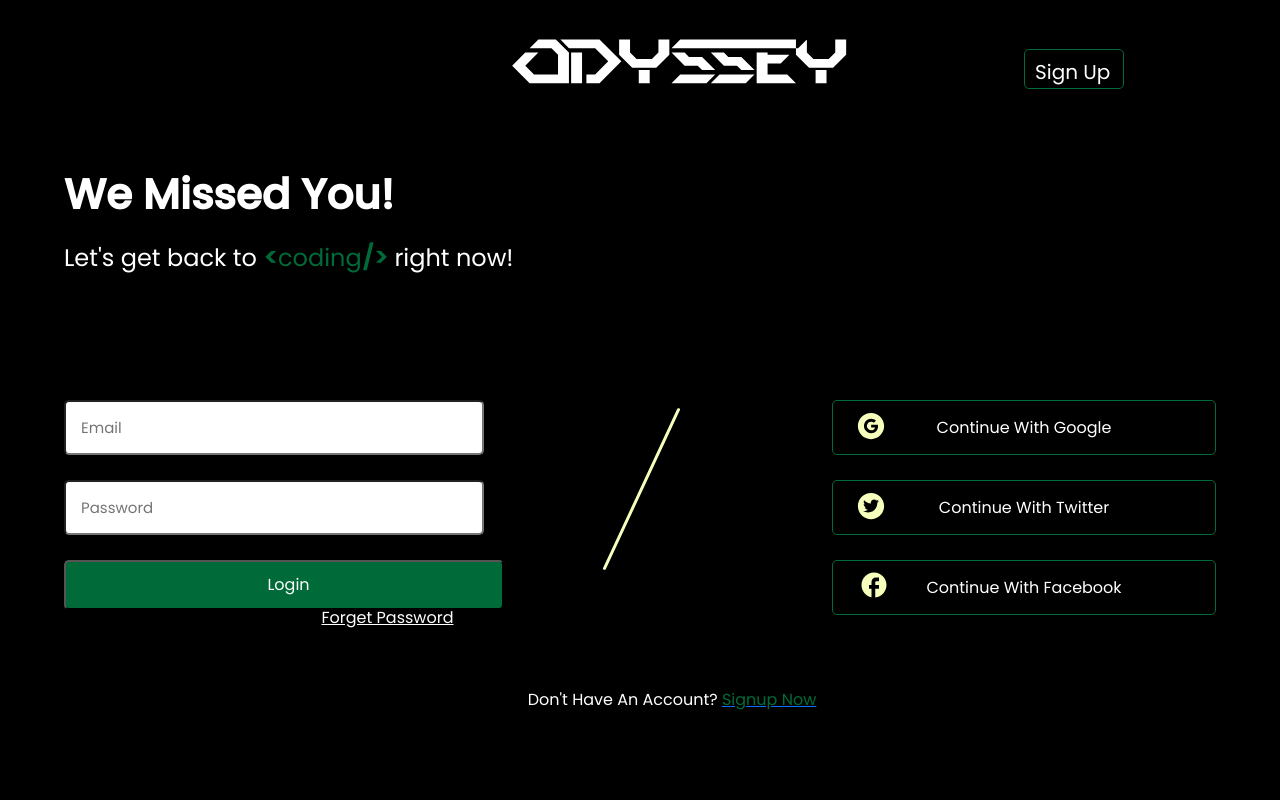
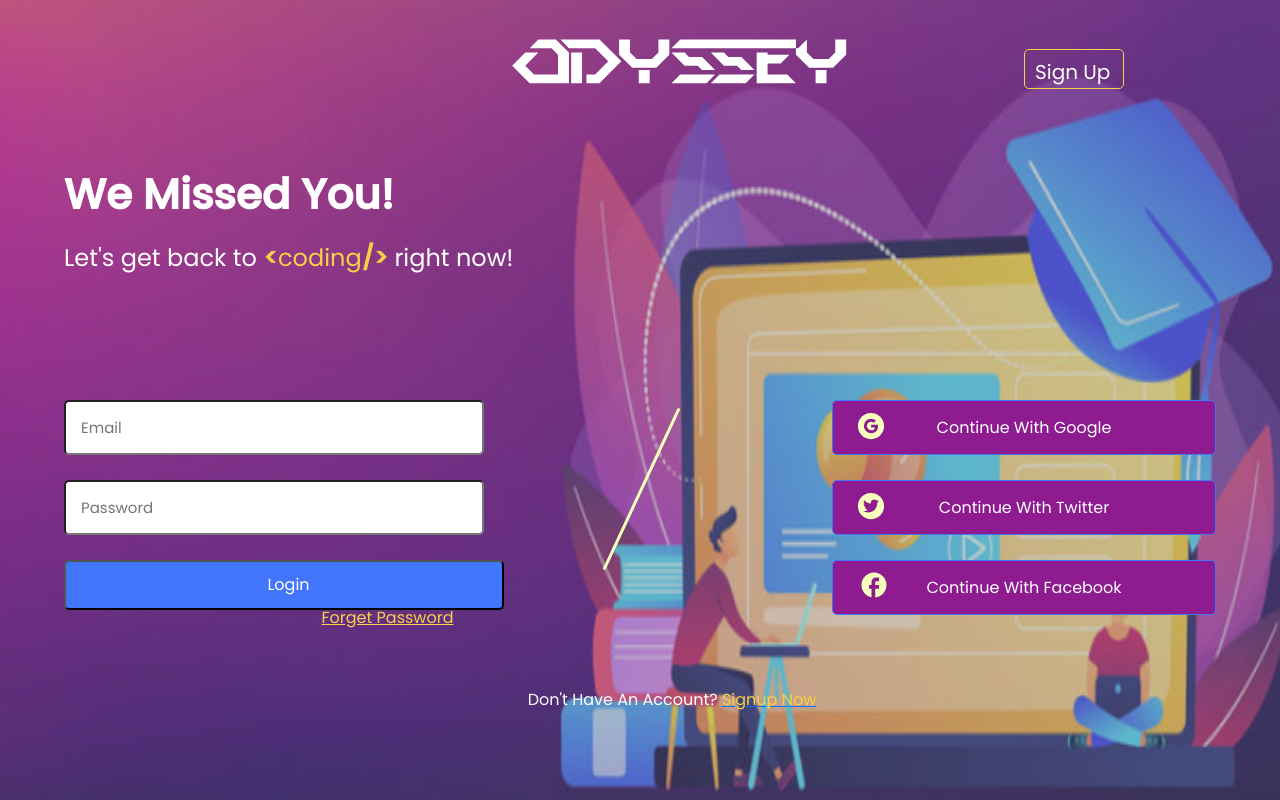
Before and after one commit to MUSSAFARA-RIAZ/EC-PROJECT-, a React (Create React App) app: page /login in a window 1280 px wide. Built offline with nearby package versions, Linux system fonts and the light colour scheme.

Commit message:
theme-changes

```diff
--- a/src/Components/Cards.jsx
+++ b/src/Components/Cards.jsx
@@ -6,12 +6,12 @@ function Cards() {
   return (
 
    <div>
-    <Card style={{ width: '18rem',backgroundColor:' #101820', }}>
+    <Card style={{ width: '18rem',backgroundColor:' #f7d147', }}>
       <Card.Img variant="top" src="https://t3.ftcdn.net/jpg/03/18/60/62/360_F_318606217_Hk8jo2MVoI33SQOkYrfOF929J7JgIP0P.jpg"
        />
       <Card.Body>
-        <Card.Title style={{color:'green'}}>Front end Developer</Card.Title>
-        <Card.Text style={{ color:'white'}}>
+        <Card.Title style={{color:'#8e1b90'}}>Front end Developer</Card.Title>
+        <Card.Text style={{ color:'#4176fa'}}>
           Lorem ipsum dolor sit amet consectetur adipisicing elit. Perspiciatis distinctio minus quaerat tempore. Quo voluptatem provident omnis quam natus excepturi quibusdam, ducimus magni
 
         </Card.Text>
@@ -19,7 +19,7 @@ function Cards() {
 
       </Card.Body>
     </Card>
-    <button style={{width:280,backgroundColor:'green',color:'white',borderRadius:10, borderWidth:3 , borderStyle:"solid" , borderColor:"green",marginTop:10  }}>Browse All</button>
+    <button style={{width:280,backgroundColor:'#4176fa',color:'white',borderRadius:10, borderWidth:3 , borderStyle:"solid" , borderColor:"green",marginTop:10  }}>Browse All</button>
 
     </div>
 
--- a/src/Components/Codelove.jsx
+++ b/src/Components/Codelove.jsx
@@ -10,7 +10,7 @@ export default function Codelove() {
       <div className='codecards'>
        <div className='code1'>
        <p className='codetext'>Lorem ipsum dolor sit amet, consectetur adipiscing elit. Fusce volutpat elit ut quam viverra efficitur. Sed eu sem tristique, vestibulum nunc sed, pharetra libero. Vestibulum sed nisi nec mi lacinia feugiat. Duis at sapien ut sem imperdiet tincidunt. Vestibulum ante ipsum prim</p>
-       <Button variant="danger" style={{position:"relative",left:0,width:300}}>View</Button>
+       <Button variant="danger" style={{position:"relative",left:0,width:300, backgroundColor:'#4176fa'}}>View</Button>
        </div>
        <div className='code2'>
         <img
--- a/src/Components/Login/Login.css
+++ b/src/Components/Login/Login.css
@@ -1,5 +1,8 @@
 #login-page {
     background-color: black;
+    background-image: url('../../../public/images/bg-.png');
+    background-size: 100% 100%;
+    background-repeat: no-repeat;
     font-family: "Poppins", sans-serif;
     width: 100%;
     height: 100vh;
@@ -15,7 +18,7 @@
     font-size: 20px;
     line-height: 24px;
 
-    border: 1px solid #006b38;
+    border: 1px solid #f7d147;
     border-radius: 5px;
     padding: 10px;
     color: #ffffff;
@@ -50,7 +53,7 @@
     color: #ffffff;
   }
   .left span {
-    color: #006b38;
+    color: #f7d147;
   }
   .left p {
     position: absolute;
@@ -99,7 +102,7 @@
     left: 5%;
     top: 35rem;
     font-size: 16px;
-    background: #006b38;
+    background: #4176fa;
     border-radius: 5px;
     padding-left: 15px;
     cursor: pointer;
@@ -126,11 +129,11 @@
     left: 65%;
     top: 25rem;
 
-    border: 1px solid #006b38;
+    border: 1px solid #4176fa;
     border-radius: 5px;
     font-size: 16px;
 
-    background-color: black;
+    background-color: #8e1b90;
     color: #ffffff;
     cursor: pointer;
   }
@@ -144,11 +147,11 @@
     left: 65%;
     top: 30rem;
 
-    border: 1px solid #006b38;
+    border: 1px solid #4176fa;
     border-radius: 5px;
     font-size: 16px;
 
-    background-color: black;
+    background-color: #8e1b90;
     color: #ffffff;
     cursor: pointer;
   }
@@ -162,12 +165,12 @@
     left: 65%;
     top: 35rem;
 
-    border: 1px solid #006b38;
+    border: 1px solid #4176fa;
     border-radius: 5px;
 
     font-size: 16px;
 
-    background-color: black;
+    background-color: #8e1b90;
     color: #ffffff;
     cursor: pointer;
 }
@@ -207,7 +210,7 @@
     color: #ffffff;
   }
   #now {
-    color: #006b38;
+    color: #f7d147;
     cursor: pointer;
 
   }
@@ -225,7 +228,7 @@
     text-align: center;
     text-decoration-line: underline;
 
-    color: #ffffff;
+    color: #f7d147;
   }
 
    /* Mobile devices */
--- a/src/Components/Signup/Signup.css
+++ b/src/Components/Signup/Signup.css
@@ -1,5 +1,8 @@
 #signup-page {
     background-color: black;
+    background-image: url('../../../public/images/bg-.png');
+    background-size: 100% 100%;
+    background-repeat: no-repeat;
     font-family: "Poppins", sans-serif;
     width: 100%;
     height: 100vh;
@@ -19,7 +22,7 @@
     color: #ffffff;
   }
   .s-left span {
-    color: #006b38;
+    color: #f7d147;
   }
   .s-left p {
     position: absolute;
@@ -79,7 +82,7 @@
     left: 5%;
     top: 40rem;
     font-size: 16px;
-    background: #006b38;
+    background: #4176fa;
     border-radius: 5px;
     padding-left: 15px;
     cursor: pointer;
@@ -93,7 +96,7 @@
     left: 50%;
     top: 25rem;
 
-    background: #f7ffbc;
+    background: #f7d147;
     border-radius: 3px;
     transform: rotate(25deg);
   }
@@ -106,11 +109,11 @@
     left: 65%;
     top: 25rem;
 
-    border: 1px solid #006b38;
+    border: 1px solid #4176fa;
     border-radius: 5px;
     font-size: 16px;
 
-    background-color: black;
+    background-color: #8e1b90;
     color: #ffffff;
     cursor: pointer;
   }
@@ -124,11 +127,11 @@
     left: 65%;
     top: 30rem;
 
-    border: 1px solid #006b38;
+    border: 1px solid #4176fa;
     border-radius: 5px;
     font-size: 16px;
 
-    background-color: black;
+    background-color: #8e1b90;
     color: #ffffff;
     cursor: pointer;
   }
@@ -142,12 +145,12 @@
     left: 65%;
     top: 35rem;
 
-    border: 1px solid #006b38;
+    border: 1px solid #4176fa;
     border-radius: 5px;
 
     font-size: 16px;
 
-    background-color: black;
+    background-color: #8e1b90;
     color: #ffffff;
     cursor: pointer;
   }
@@ -188,7 +191,7 @@
     color: #ffffff;
   }
   #s-now {
-    color: #006b38;
+    color: #f7d147;
     cursor: pointer;
   }
   #s-logo {
@@ -217,7 +220,7 @@
     font-size: 20px;
     line-height: 24px;
 
-    border: 1px solid #006b38;
+    border: 1px solid #f7d147;
     border-radius: 5px;
     padding: 10px;
     color: #ffffff;
--- a/src/index.css
+++ b/src/index.css
@@ -1,5 +1,5 @@
 .homepage{
- background-color: #101820;
+ background-color: #8e1b90;
  width: 100%;
  height: 100%;
 }
@@ -181,7 +181,7 @@ footer{
 
 }
 .footer-distributed{
-  background-color:#588BAE;
+  background-color:#4176fa;
 	box-shadow: 0 1px 1px 0 rgba(0, 0, 0, 0.12);
 	box-sizing: border-box;
 	width: 100%;
```
Also changed, not shown: public/images/bg-.png (added), public/images/bg.jpg (added).
